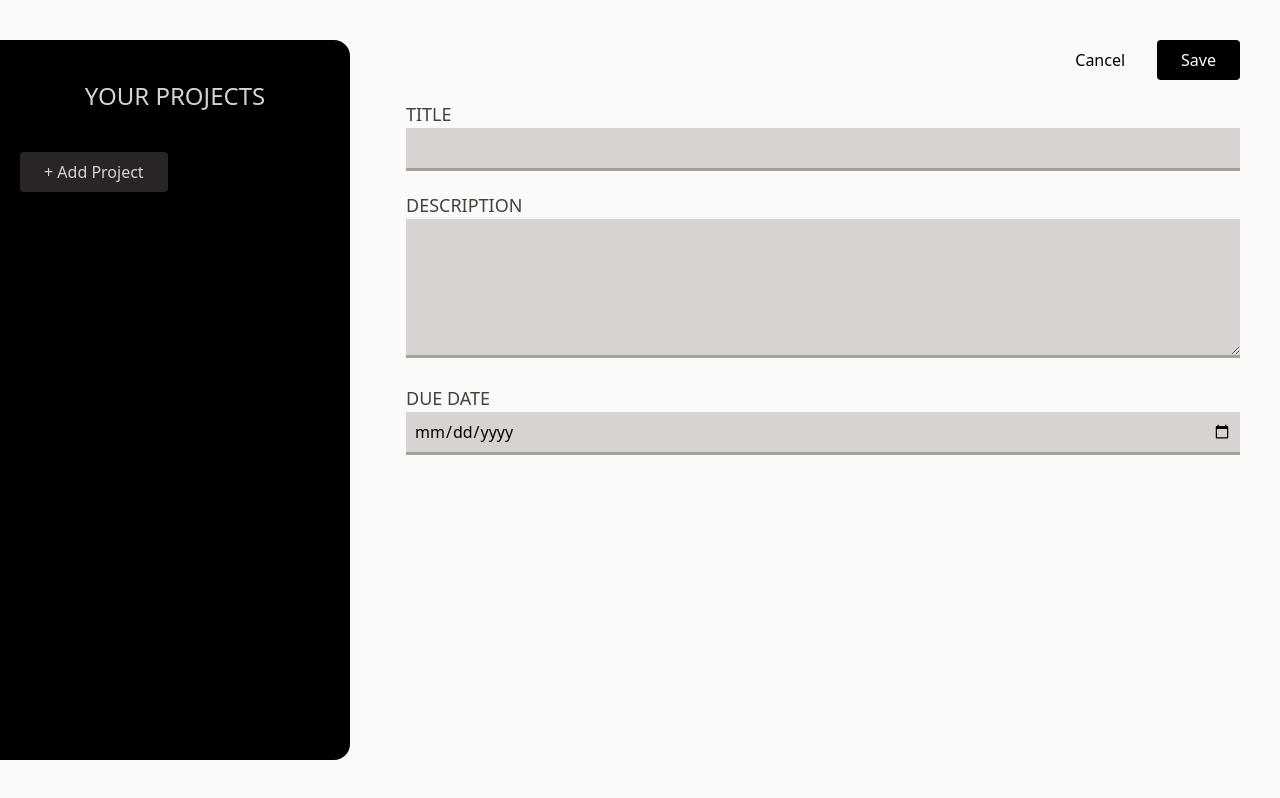
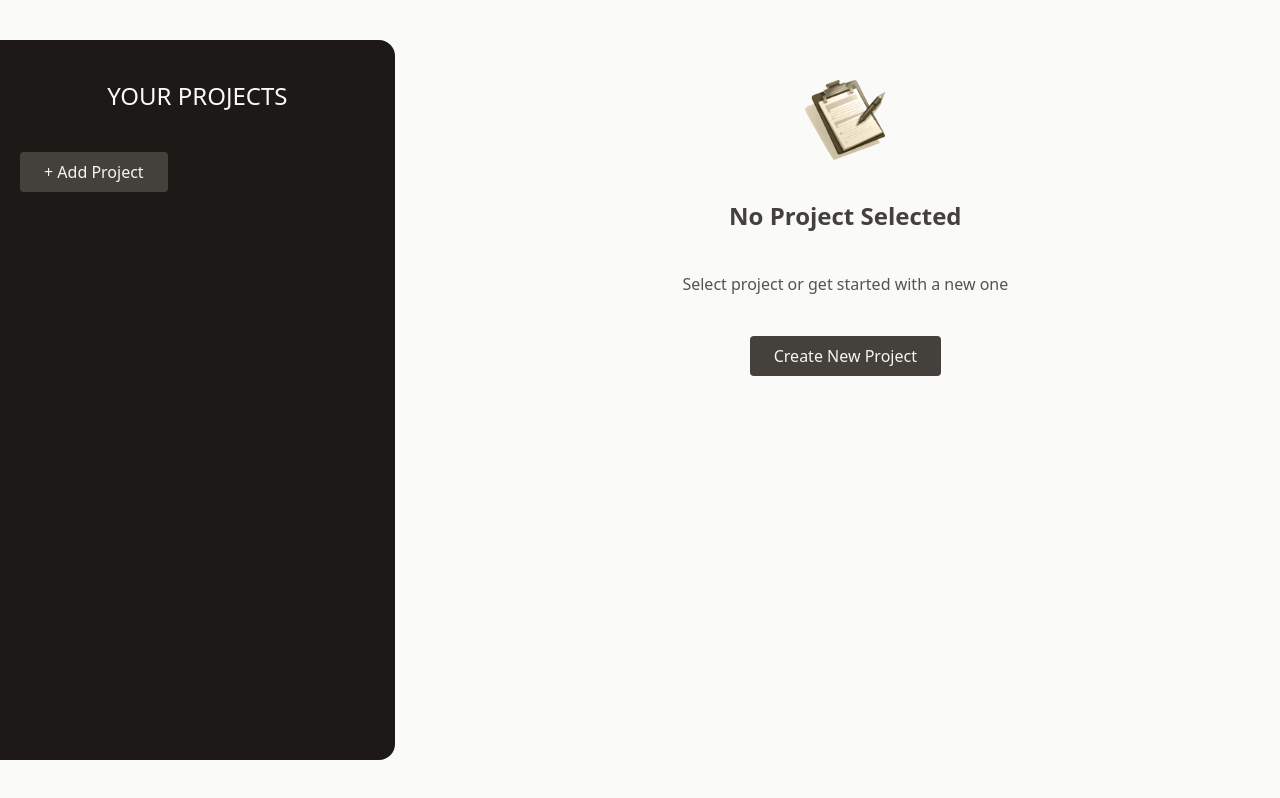
Before and after one commit to mykyta-oleks-dev/Vite-React-TailwindCSS-Projects_Management, a React (Vite) app: page / in a window 1280 px wide. Built offline with nearby package versions, Linux system fonts and the light colour scheme.

Commit message:
feat: added components switch on buttons click

```diff
--- a/src/App.jsx
+++ b/src/App.jsx
@@ -1,12 +1,59 @@
+import { useState } from 'react';
 import NoProject from './components/NoProject';
 import ProjectForm from './components/ProjectForm';
 import Sidebar from './components/SideBar';
 
 function App() {
+	const [projects, setProjects] = useState({
+		selectedProjectId: undefined,
+		projects: [],
+	});
+
+	const handleNewProject = () => {
+		setProjects((state) => ({
+			...state,
+			selectedProjectId: null,
+		}));
+	};
+
+	const handleNoProject = () => {
+		setProjects((state) => ({
+			...state,
+			selectedProjectId: undefined,
+		}));
+	};
+
+	const handleSelectProject = (id) => {
+		setProjects((state) => ({
+			...state,
+			selectedProjectId: id,
+		}));
+	};
+
+	const handleAddProject = (project) => {
+		setProjects((state) => ({
+			...state,
+			projects: [...state.projects, project],
+		}));
+	};
+
+	const handleRemoveProject = (id) => {
+		setProjects((state) => ({
+			...state,
+			projects: state.projects.filter((p) => p.id !== id),
+			selectedProjectId: undefined,
+		}));
+	};
+
 	return (
-		<main className="grid grid-cols-[350px_1fr] grid-rows-1 gap-14 py-10 h-screen pr-10">
-			<Sidebar />
-			<ProjectForm />
+		<main className="grid grid-cols-[1fr_2fr] grid-rows-1 gap-14 py-10 h-screen pr-10">
+			<Sidebar onNewProject={handleNewProject} />
+			{projects.selectedProjectId === null && (
+				<ProjectForm onCancel={handleNoProject} />
+			)}
+			{projects.selectedProjectId === undefined && (
+				<NoProject onNewProject={handleNewProject} />
+			)}
 		</main>
 	);
 }
--- a/src/components/Button.jsx
+++ b/src/components/Button.jsx
@@ -3,7 +3,7 @@ const Button = ({ children, type, ...props }) => {
 		<button
 			{...props}
 			type="button"
-			className={`py-2 px-6 rounded cursor-pointer ${setClasses(type)}`}
+			className={`py-2 px-6 transition rounded cursor-pointer ${setClasses(type)}`}
 		>
 			{children}
 		</button>
@@ -11,9 +11,9 @@ const Button = ({ children, type, ...props }) => {
 };
 
 const setClasses = (type) => {
-	if (type === 'solid') return 'text-white bg-black';
-	if (type === 'ghost') return 'text-black bg-transparent';
-	return 'text-stone-300 bg-stone-800';
+	if (type === 'solid') return 'dark';
+	if (type === 'ghost') return 'light';
+	return 'text-stone-100 bg-stone-700 hover:bg-stone-600';
 };
 
 export default Button;
--- a/src/components/Input.tsx
+++ b/src/components/Input.tsx
@@ -1,21 +1,16 @@
-const Input = ({ label, tag = 'input', ...props }) => {
-	const Tag = resolveType(tag);
+const Input = ({ label, textarea, ...props }) => {
+	const Tag = textarea ? 'textarea' : 'input';
 	return (
 		<div>
 			<label className="block text-stone-700 uppercase text-lg font-medium">
 				{label}
 			</label>
 			<Tag
-				className="bg-stone-300 w-full p-2 border-b-3 border-b-stone-400 focus:border-b-stone-800 transition outline-none"
+				className="bg-stone-300 w-full p-2 border-b-3 border-b-stone-400 focus:border-b-stone-900 transition outline-none"
 				{...props}
 			/>
 		</div>
 	);
 };
 
-const resolveType = (tag) => {
-	if (tag.toLowerCase() === 'textarea') return 'textarea';
-	return 'input';
-};
-
 export default Input;
--- a/src/components/NoProject.jsx
+++ b/src/components/NoProject.jsx
@@ -1,7 +1,7 @@
 import noProjectImg from '../assets/no-projects.png';
 import Button from './Button';
 
-const NoProject = () => {
+const NoProject = ({ onNewProject }) => {
 	return (
 		<div className="flex flex-col items-center py-10 gap-10">
 			<img src={noProjectImg} alt="no-projects" className="size-20" />
@@ -11,7 +11,7 @@ const NoProject = () => {
 			<p className="text-stone-600">
 				Select project or get started with a new one
 			</p>
-			<Button>Create New Project</Button>
+			<Button onClick={onNewProject}>Create New Project</Button>
 		</div>
 	);
 };
--- a/src/components/ProjectForm.jsx
+++ b/src/components/ProjectForm.jsx
@@ -1,16 +1,18 @@
 import Button from './Button';
 import Input from './Input';
 
-const ProjectForm = () => {
+const ProjectForm = ({ onCancel }) => {
 	return (
 		<div className="flex flex-col gap-5">
-			<div className="flex gap-2 justify-end">
-				<Button type="ghost">Cancel</Button>
+			<menu className="flex gap-2 justify-end">
+				<Button type="ghost" onClick={onCancel}>
+					Cancel
+				</Button>
 				<Button type="solid">Save</Button>
-			</div>
+			</menu>
 			<Input label="Title" />
-			<Input label="Description" tag='textarea' rows={5} />
-			<Input label="Due Date" type='date' />
+			<Input label="Description" textarea rows={5} />
+			<Input label="Due Date" type="date" />
 		</div>
 	);
 };
--- a/src/components/Sidebar.jsx
+++ b/src/components/Sidebar.jsx
@@ -1,17 +1,18 @@
 import Button from "./Button";
 
-const Sidebar = () => {
+const Sidebar = ({ onNewProject }) => {
 	return (
-		<sidebar className="bg-black px-5 py-10 rounded-r-2xl flex flex-col">
-			<h2 className="text-stone-300 font-medium text-2xl text-center uppercase mb-10">
+		<aside className="dark px-5 py-10 rounded-r-2xl flex flex-col">
+			<h2 className="font-medium text-2xl text-center uppercase mb-10">
 				Your projects
 			</h2>
 			<div>
-				<Button>
+				<Button onClick={onNewProject}>
 					+ Add Project
 				</Button>
 			</div>
-		</sidebar>
+			<ul>	</ul>
+		</aside>
 	);
 };
 
--- a/src/index.css
+++ b/src/index.css
@@ -3,3 +3,19 @@
 div#root {
 	min-height: 100vh;
 }
+
+.dark {
+	@apply bg-stone-900 text-stone-50;
+}
+
+.light {
+	@apply text-stone-900 bg-transparent;
+}
+
+button.dark {
+	@apply hover:bg-stone-800;
+}
+
+button.light {
+	@apply hover:underline;
+}
```
